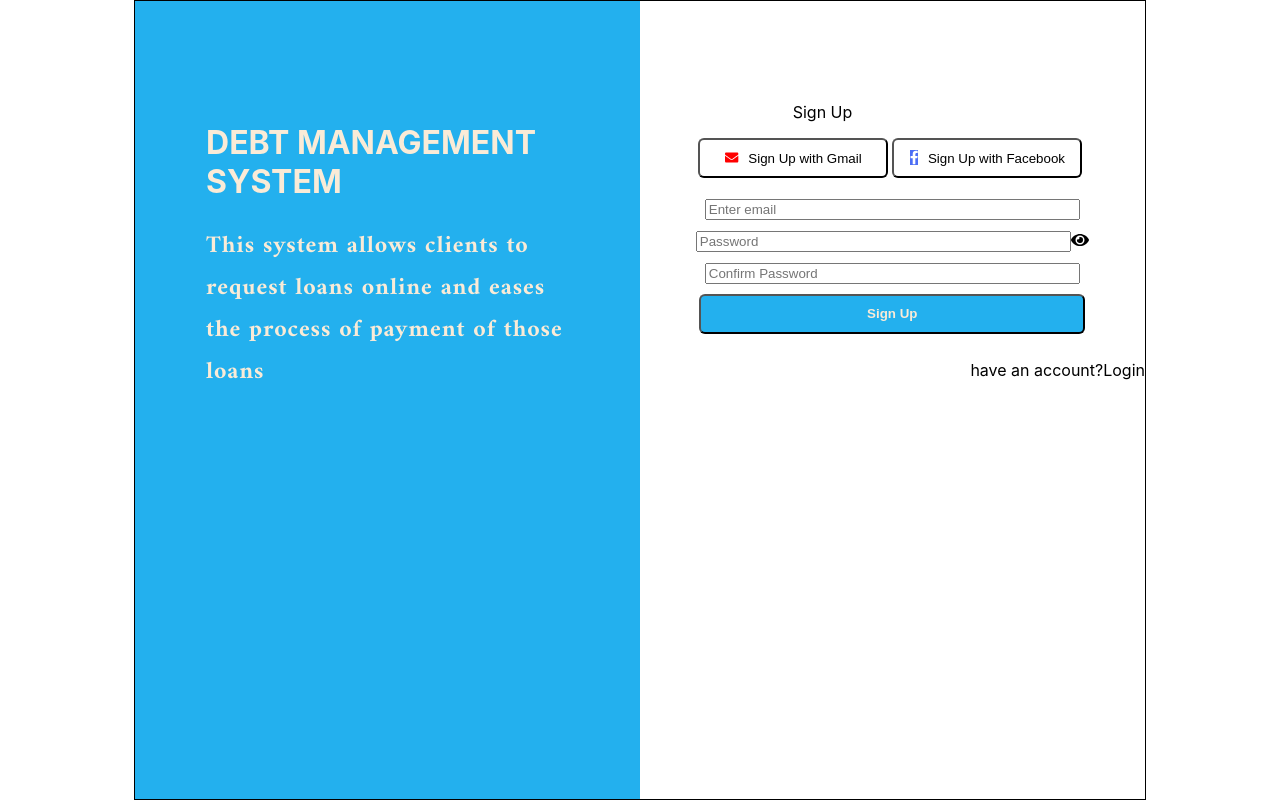
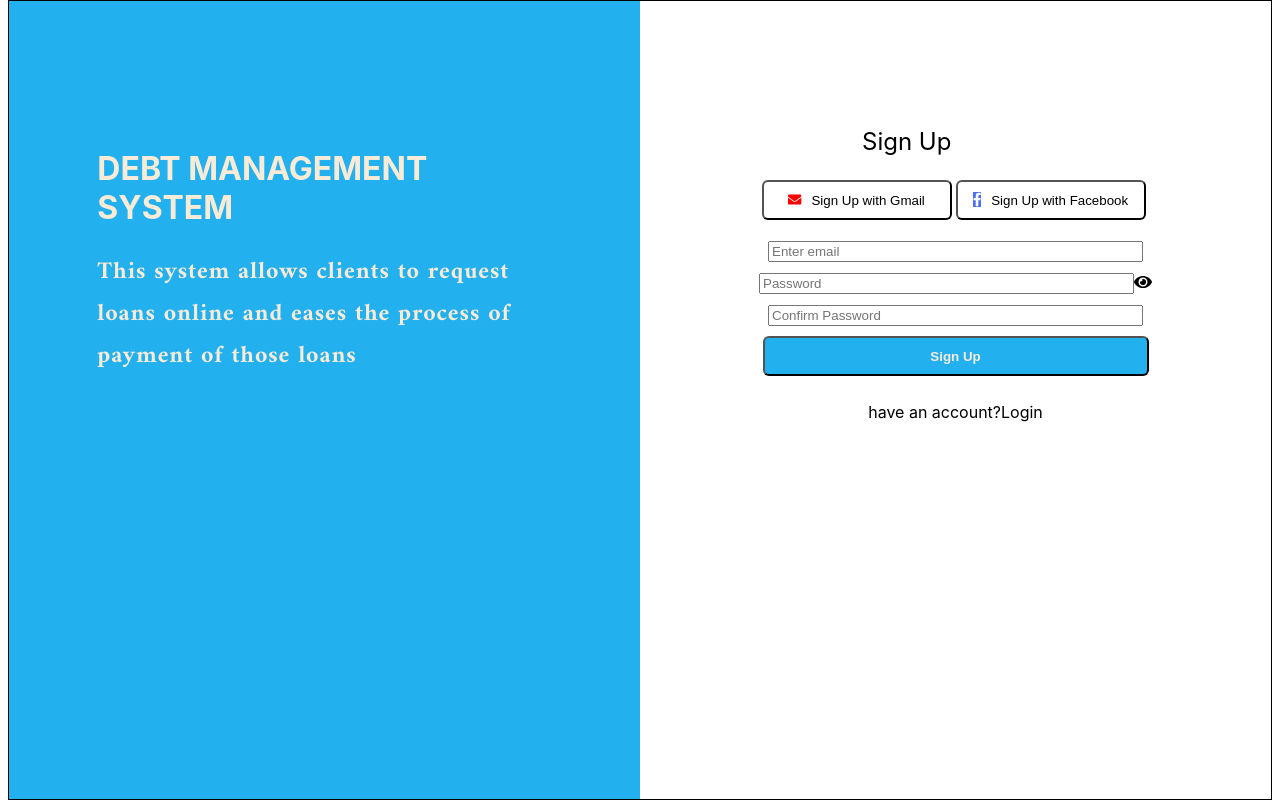
Before and after one commit to Gitore-ltd/DMS-fronted, a React (Create React App) app: page /signup in a window 1280 px wide. Built offline with nearby package versions, Linux system fonts and the light colour scheme.

Commit message:
adjusting Login,SignUp and ResetPassword width

```diff
--- a/src/assets/styles/components/LoginForm.module.css
+++ b/src/assets/styles/components/LoginForm.module.css
@@ -1,19 +1,22 @@
+.LoginForm {
+  text-align: center;
+  background-color: white;
+  height: 100vh;
+  width: 50%;
+  border: 1px solid black;
+  border-left: none;
+  box-sizing: border-box;
+}
 .Form {
   margin-top: 20%;
   height: 315px;
 }
-.LoginForm {
-  text-align: center;
-  background-color: white;
-  height: 100vh;
-  width: 40%;
-  border: 1px solid black;
-  border-left: none;
-  box-sizing: border-box;
-}
+
 .LoginAlignTextLeft {
-  width: 365px;
   font-size: x-large;
+  text-align: left;
+  width: 393px;
+  margin-left: 222px;
 }
 .LoginWithGmail_btn {
   background-color: white;
@@ -60,13 +63,15 @@
 }
 .alignTextRight {
   text-align: right;
-  width: 505px;
+  width: 393px;
+  margin-left: 222px;
 }
 .alignTextLeft {
   text-align: left;
   width: 505px;
 }
 .alignTextCenter {
-  margin-left: 162px;
-  width: 346px;
+  text-align: center;
+  width: 393px;
+  margin-left: 222px;
 }
--- a/src/assets/styles/components/ResetPasswordForm.module.css
+++ b/src/assets/styles/components/ResetPasswordForm.module.css
@@ -1,25 +1,32 @@
+.ResetPasswordForm {
+  text-align: center;
+  background-color: white;
+  height: 99vh;
+  width: 49%;
+  border: 0px solid black;
+  border-left: none;
+  box-sizing: border-box;
+}
 .Form {
   margin-top: 20%;
   height: 315px;
 }
-.ResetPasswordForm {
-  text-align: center;
-  background-color: white;
-  height: 100vh;
-  width: 40%;
-  border: 1px solid black;
-  border-left: none;
-  box-sizing: border-box;
+.AlignHeaderResetPasswordTextLeft {
+  margin-left: 246px;
+  text-align: left;
+  width: 344px;
 }
-/* .AlignResetPasswordTextLeft {
-  width: 365px;
-} */
 
 .Space_btn {
   margin-bottom: 10px;
 }
 .input_Size {
   width: 320px;
+}
+.AlignResetPasswordTextLeft {
+  margin-left: 246px;
+  width: 344px;
+  text-align: right;
 }
 .ResetPassword_btn {
   margin-bottom: 10px;
@@ -29,17 +36,8 @@
   color: antiquewhite;
   border-radius: 10px;
 }
-.AlignHeaderResetPasswordTextLeft {
-  width: 555px;
+.alignGoBackToLoginTextCenter {
+  margin-left: 246px;
+  width: 344px;
+  text-align: center;
 }
-.alignResetPasswordTextCenter {
-  text-align: center;
-  width: 505px;
-}
-.alignGoBackToLoginTextCenter {
-  text-align: center;
-  width: 685px;
-}
-.AlignResetPasswordTextLeft {
-  width: 589px;
-}
--- a/src/assets/styles/components/SignUpForm.module.css
+++ b/src/assets/styles/components/SignUpForm.module.css
@@ -1,18 +1,25 @@
+.SignUpForm {
+  text-align: center;
+  background-color: white;
+  height: 100vh;
+  width: 50%;
+  border: 1px solid black;
+  border-left: none;
+  box-sizing: border-box;
+}
 .Form {
   margin-top: 20%;
   height: 315px;
 }
-.SignUpForm {
-  text-align: center;
-  background-color: white;
-  height: 100vh;
-  width: 40%;
-  border: 1px solid black;
-  border-left: none;
-  box-sizing: border-box;
+
+.SignUpAlignTextLeft {
+  font-size: x-large;
+  text-align: left;
+  width: 393px;
+  margin-left: 222px;
 }
-.SignUpAlignTextLeft {
-  width: 365px;
+.Space_btn {
+  margin-bottom: 10px;
 }
 .SignUpWithGmail_btn {
   color: black;
@@ -23,6 +30,13 @@
   height: 40px;
   width: 190px;
 }
+.mailIcon {
+  color: red;
+  background-color: white;
+  height: 15px;
+  width: 17px;
+  margin-right: 10px;
+}
 .SignUpWithFacebook_btn {
   color: black;
   background-color: white;
@@ -32,10 +46,14 @@
   height: 40px;
   width: 190px;
 }
+.facebookIcon {
+  background-color: #4c6ef5;
+  color: white;
+  height: 15px;
+  width: 17px;
+  margin-right: 10px;
+}
 
-.Space_btn {
-  margin-bottom: 10px;
-}
 .input_Size {
   width: 367px;
 }
@@ -47,25 +65,9 @@
   color: antiquewhite;
   border-radius: 6px;
 }
-.mailIcon {
-  color: red;
-  background-color: white;
-  height: 15px;
-  width: 17px;
-  margin-right: 10px;
+
+.alignTextRight {
+  text-align: center;
+  width: 393px;
+  margin-left: 222px;
 }
-.facebookIcon {
-  background-color: #4c6ef5;
-  color: white;
-  height: 15px;
-  width: 17px;
-  margin-right: 10px;
-}
-.alignTextRight {
-  text-align: right;
-  width: 505px;
-}
-.alignTextLeft {
-  text-align: left;
-  width: 505px;
-}
--- a/src/assets/styles/containers/DmsInfoContainer.module.css
+++ b/src/assets/styles/containers/DmsInfoContainer.module.css
@@ -3,7 +3,7 @@
   justify-content: center;
   background-color: #23b0ee;
   height: 100vh;
-  width: 40%;
+  width: 50%;
   border: 1px solid black;
   border-right: none;
   box-sizing: border-box;
--- a/src/assets/styles/containers/LandingPage.module.css
+++ b/src/assets/styles/containers/LandingPage.module.css
@@ -3,8 +3,4 @@
   display: grid;
   grid-template-columns: 2fr 2fr;
   grid-template-rows: 100px 680px;
-  /*
-  grid-template-columns: 2fr 2fr;
-  grid-auto-rows: 390px;
-  */
 }
--- a/src/components/SignupForm.js
+++ b/src/components/SignupForm.js
@@ -54,7 +54,7 @@
         <Button variant="primary" type="submit" className={classes.SignUp_btn}>
           <strong> Sign Up</strong>
         </Button>
-        <p className={classes.alignTextRight}>have an account?Login</p>
+        <p className={classes.alignTextCenter}>have an account?Login</p>
       </Form>
     </div>
   )
--- a/src/route/App.js
+++ b/src/route/App.js
@@ -4,6 +4,7 @@
 import LandingPage from "../views/LandingPage"
 import Signup from "../views/SignUp"
 import ResetPassword from "../views/ResetPassword"
+import UpdateProfile from "../views/UpdateProfile"
 import Home from "../views/Home"
 import ViewOneProduct from "../views/ViewOneProduct"
 import LoanAgreement from "../views/LoanAgreementPage"
@@ -23,6 +24,7 @@
         <Route path="/Login" exact component={Login} />
         <Route path="/signup" exact component={Signup} />
         <Route path="/resetpassword" exact component={ResetPassword} />
+        <Route path="/updateprofile" exact component={UpdateProfile} />
         <Route path="/home" exact component={Home} />
         <Route path="/viewoneproduct" exact component={ViewOneProduct} />
         <Route path="/loanagreement" exact component={LoanAgreement} />
--- /dev/null
+++ b/src/views/UpdateProfile.js
@@ -0,0 +1,11 @@
+import React from "react"
+
+function UpdateProfile() {
+  return (
+    <div>
+      <h1>Update profile PAGE</h1>
+    </div>
+  )
+}
+
+export default UpdateProfile
```
